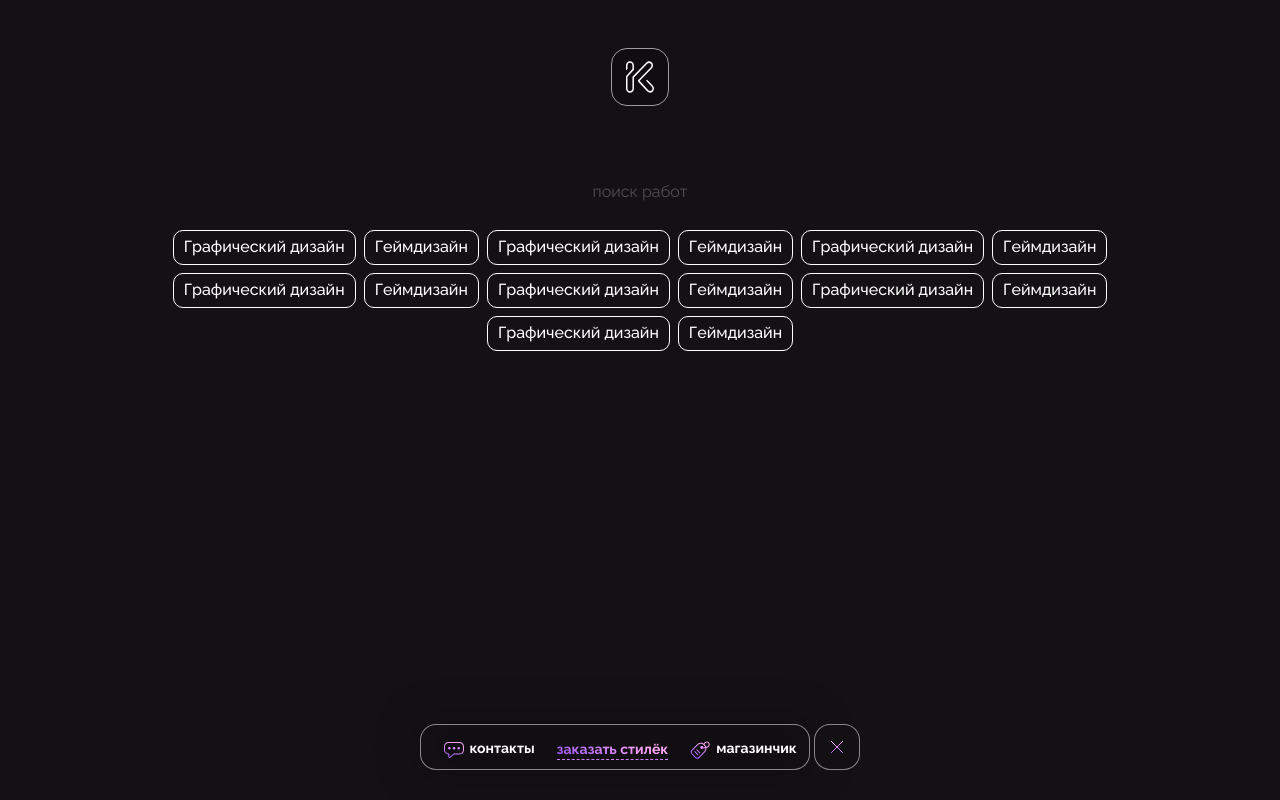
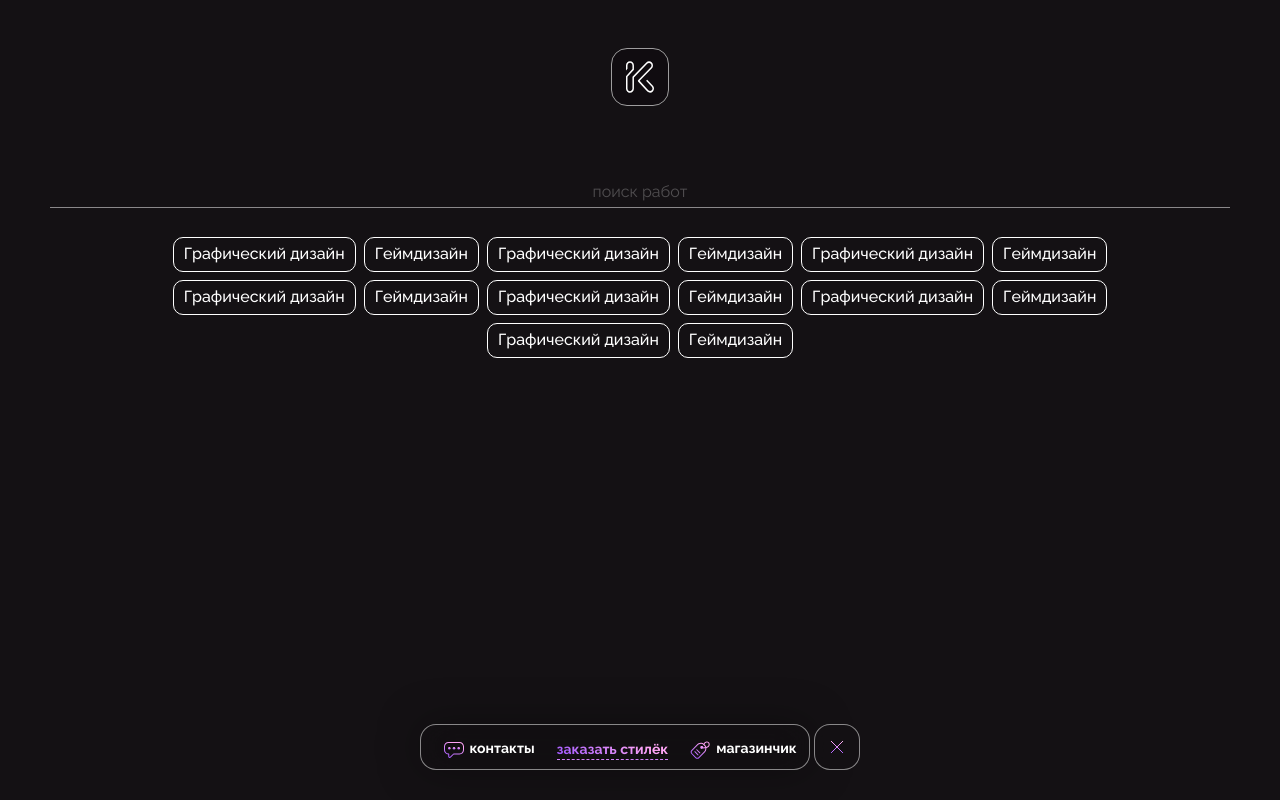
Before and after one commit to Arsolitt/community42, a Next.js app: page /search in a window 1280 px wide. Built offline with nearby package versions, Linux system fonts and the light colour scheme.

Commit message:
fix: border-bottom for input

```diff
--- a/src/components/SearchBlock/SearchBlock.tsx
+++ b/src/components/SearchBlock/SearchBlock.tsx
@@ -5,7 +5,7 @@ export const SearchBlock = () => {
 
     <div className='main_search'>
       <div className='container'>
-        <div className='flex w-full h-full items-center justify-center text-center'>
+        <div className='flex w-full h-full items-center justify-center text-center border-b border-[#FFF] border-opacity-50 pb-[6px]'>
           <input
             placeholder='поиск работ'
             className='placeholder:text-[#fff] placeholder:text-[16px] bg-transparent placeholder:opacity-25 caret-[#666666] text-center h-full w-full focus:border-none focus:outline-none border-none appearance-none outline-none'
```
